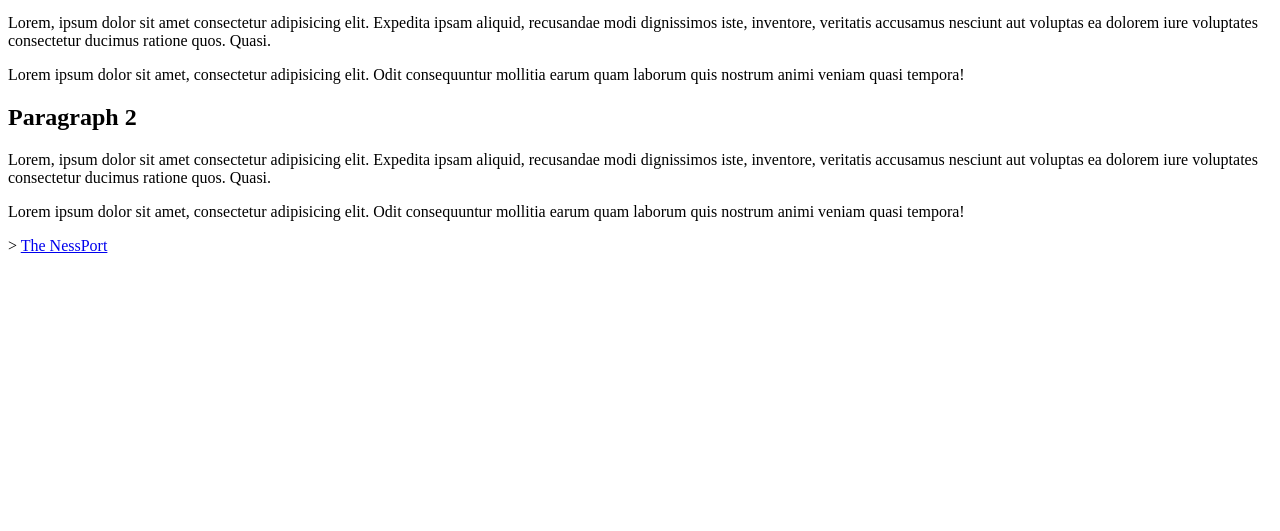
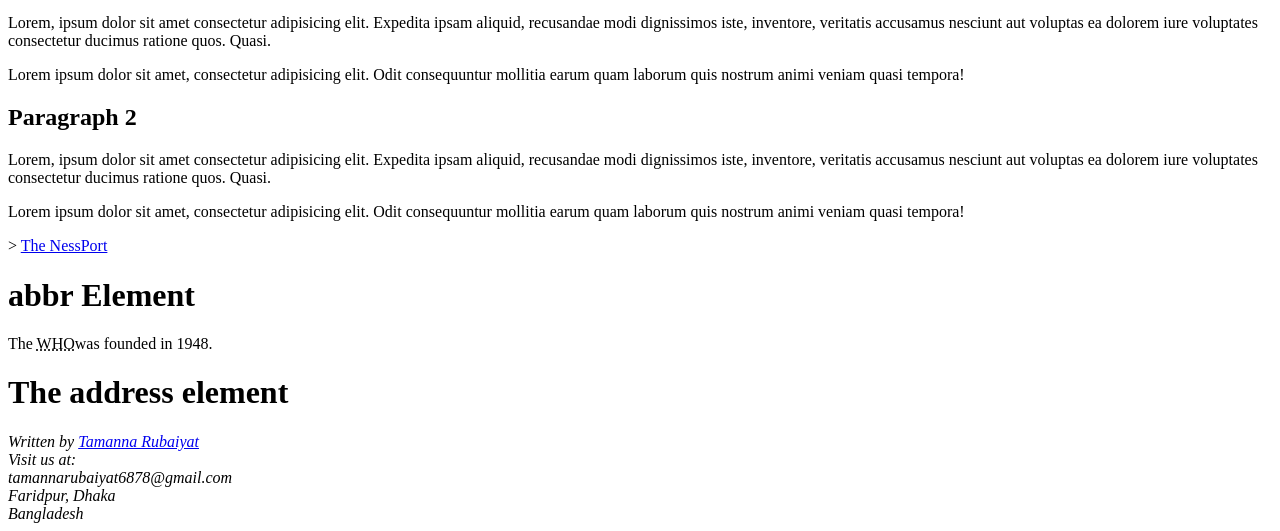
Before and after one commit to rubaiyat78/HTML-Tags, a plain HTML site: page index.html in a window 1280 px wide. Shown: the part 711-1242 px from the top of the page. Before the commit the page ends 974 px from the top, so only its background shows below. Drawn offline with Linux system fonts and the light colour scheme.

Commit message:
Second Entry

```diff
--- a/index.html
+++ b/index.html
@@ -54,8 +54,19 @@
 <!-- hreflang -->>
 <a href="https://thenessport.com" hreflang="en">The NessPort</a>
 
-<!-- Target attribute-->
+<!-- <abbr> -->
+<h1>abbr Element</h1>
+<p>The <abbr title="World Health Organization">WHO</abbr>was founded in 1948.</p>
 
-
+<!-- <address> -->
+<h1>The address element</h1>
+<address>
+    Written by <a href="mailto: tamannarubaiyat6878@gmail.com">Tamanna Rubaiyat</a>
+    <br>
+    Visit us at: <br>
+    tamannarubaiyat6878@gmail.com <br>
+    Faridpur, Dhaka <br>
+    Bangladesh
+</address>
 </body>
 </html>
```
